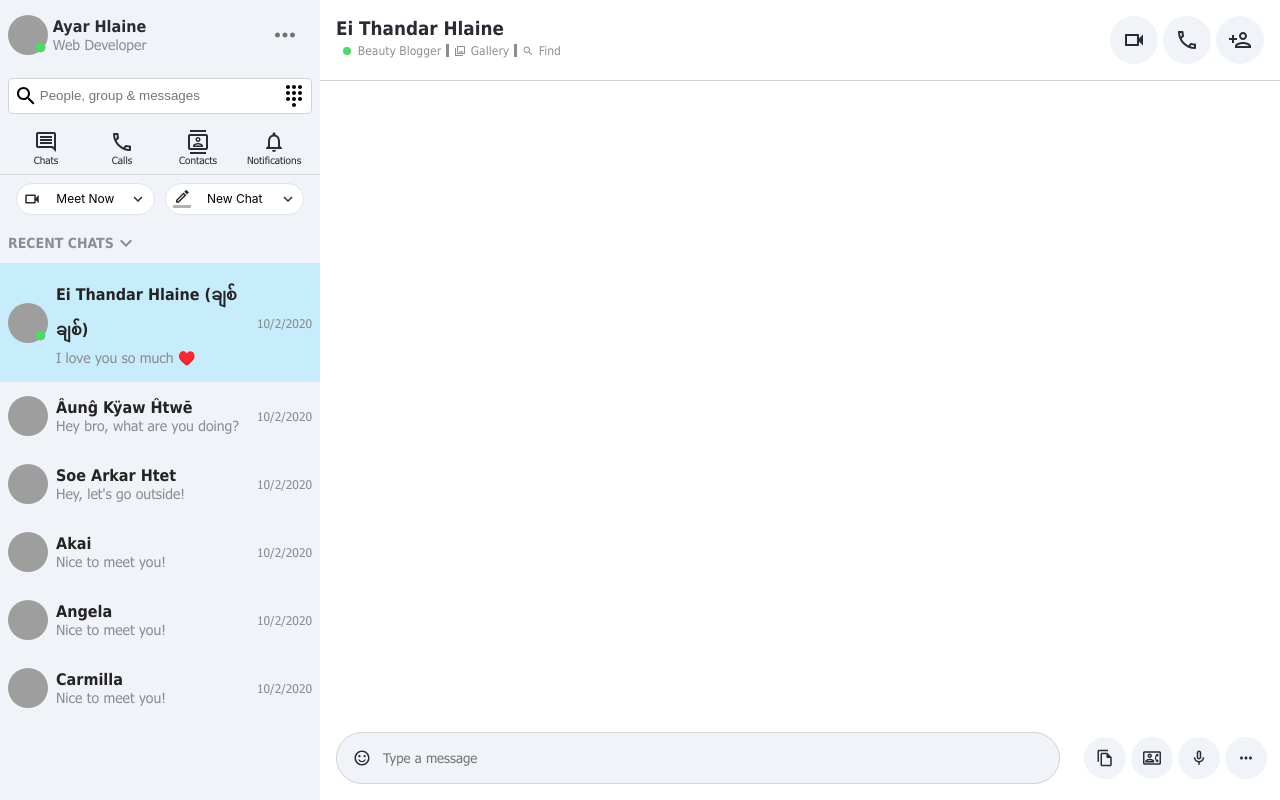
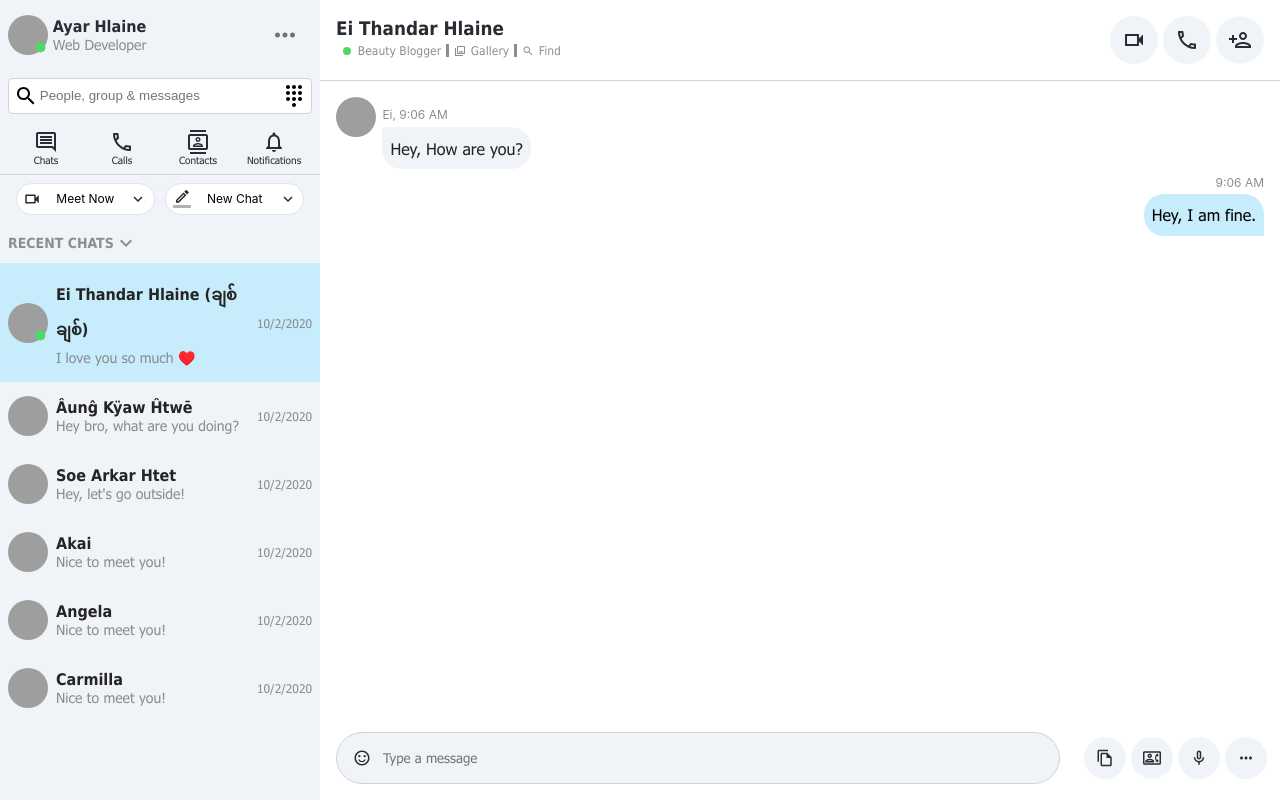
Before and after one commit to ayarhlaine/skype-clone, a React (Create React App) app: page / in a window 1280 px wide. Built offline with nearby package versions, Linux system fonts and the light colour scheme; grey boxes are pictures that could not be loaded.

Commit message:
✨ Added User Message List in Message

```diff
--- a/src/Message/Message.jsx
+++ b/src/Message/Message.jsx
@@ -1,5 +1,6 @@
 import React from 'react';
 import MessageHeader from './MessageHeader/MessageHeader';
+import MessageList from './MessageList/MessageList';
 import MessageInput from './MessageInput/MessageInput';
 import './Message.scss';
 const Message = () => {
@@ -7,7 +8,7 @@ const Message = () => {
         <div className='message'>
             <MessageHeader />
             <hr className='message__divider'/>
-            {/* MessageList */}
+            <MessageList />
             <MessageInput />
         </div>
     )
--- /dev/null
+++ b/src/Message/MessageList/MessageList.jsx
@@ -0,0 +1,22 @@
+import React from 'react';
+import './MessageList.scss';
+import UserMessageOther from './UserMessageOther/UserMessageOther';
+import UserMessageMe from './UserMessageMe/UserMessageMe';
+const MessageList = () => {
+    return (
+        <div className='messageList'>
+            <UserMessageOther
+            imageURL={'https://scontent.frgn7-2.fna.fbcdn.net/v/t1.0-9/93880125_1087094841655328_3172679190365339648_n.jpg?_nc_cat=103&_nc_sid=09cbfe&_nc_eui2=AeEFffZF4f6TlQYnOJzBWDmg7ewotmYZ3nXt7Ci2Zhneda5JNAUfyg6KwZXSFGjefdLbC6HRDjRgNBwHRjal0XCY&_nc_ohc=UafJ_4rmhWgAX98pVB8&_nc_ht=scontent.frgn7-2.fna&oh=81fb0e4c41af9847ed2a45cce2bf5d5a&oe=5FA8D74C'}
+            user="Ei"
+            time="9:06 AM"
+            message="Hey, How are you?"
+            />
+            <UserMessageMe
+            time="9:06 AM"
+            message="Hey, I am fine."
+            />
+        </div>
+    )
+}
+
+export default MessageList
--- /dev/null
+++ b/src/Message/MessageList/MessageList.scss
@@ -0,0 +1,6 @@
+.messageList{
+    display: flex;
+    flex-direction: column;
+    overflow: auto;
+    padding: 1rem;
+}
--- /dev/null
+++ b/src/Message/MessageList/UserMessageMe/UserMessageMe.jsx
@@ -0,0 +1,16 @@
+import React from 'react';
+import './UserMessageMe.scss';
+const UserMessageMe = ({ time, message }) => {
+    return (
+        <div className="userMessageMe">
+            <div className="userMessageMe__detail">
+                <span className="userMessageMe__detail__time">{time}</span>
+                <div className="userMessageMe__detail__info">
+                    <p>{message}</p>
+                </div>
+            </div>
+        </div>
+    )
+}
+
+export default UserMessageMe;
--- /dev/null
+++ b/src/Message/MessageList/UserMessageMe/UserMessageMe.scss
@@ -0,0 +1,23 @@
+@import 'styles/colors';
+@import 'styles/fonts';
+.userMessageMe {
+    display: flex;
+    justify-content: flex-end;
+    .userMessageMe__detail{
+        display: flex;
+        flex-direction: column;
+        justify-content: flex-end;
+        .userMessageMe__detail__time{
+            text-align: right;
+            font-size: 12px;
+            color: $skype-font-gray-color;
+        }
+        .userMessageMe__detail__info{
+            font-family: $font-family;
+            margin-top: 4px;
+            padding: 0.7rem 0.5rem;
+            background-color: $skype-active-blue;
+            border-radius: 20px 20px 0px 20px;
+        }
+    }
+}
--- /dev/null
+++ b/src/Message/MessageList/UserMessageOther/UserMessageOther.jsx
@@ -0,0 +1,17 @@
+import React from 'react';
+import { Avatar } from '@material-ui/core';
+import './UserMessageOther.scss';
+const UserMessage = ({ imageURL, user, time, message }) => {
+    return (
+        <div className='userMessageOther'>
+            <Avatar src={imageURL}/>
+            <div className="userMessageOther__detail">
+                <span className="userMessageOther__detail__time">{user}, {time}</span>
+                <div className="userMessageOther__detail__info">
+                    <p>{message}</p>
+                </div>
+            </div>
+        </div>
+    )
+}
+export default UserMessage;
--- /dev/null
+++ b/src/Message/MessageList/UserMessageOther/UserMessageOther.scss
@@ -0,0 +1,23 @@
+@import 'styles/colors';
+@import 'styles/fonts';
+.userMessageOther{
+    display: flex;
+    .userMessageOther__detail{
+        padding: 0.4rem;
+        .userMessageOther__detail__time {
+            font-size: 12px;
+            color: $skype-font-gray-color;
+        }
+        .userMessageOther__detail__info {
+            font-family: $font-family;
+            margin-top: 4px;
+            padding: 0.7rem 0.5rem;
+            background-color: $skype-background-gray;
+            border-radius: 0px 20px 20px 20px;
+            p {
+                color: $skype-font-black-color;
+                font-weight: 400;
+            }
+        }
+    }
+}
```
